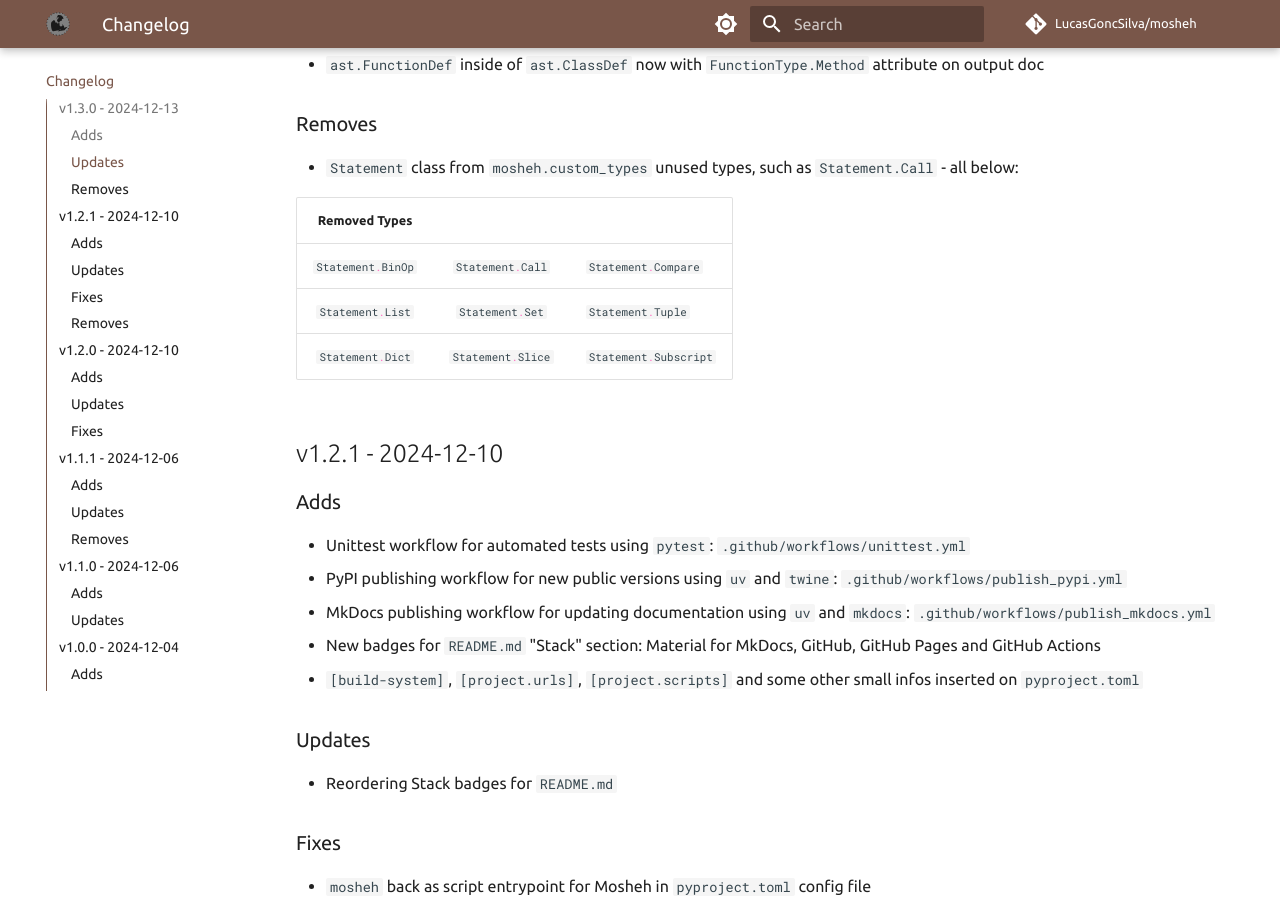
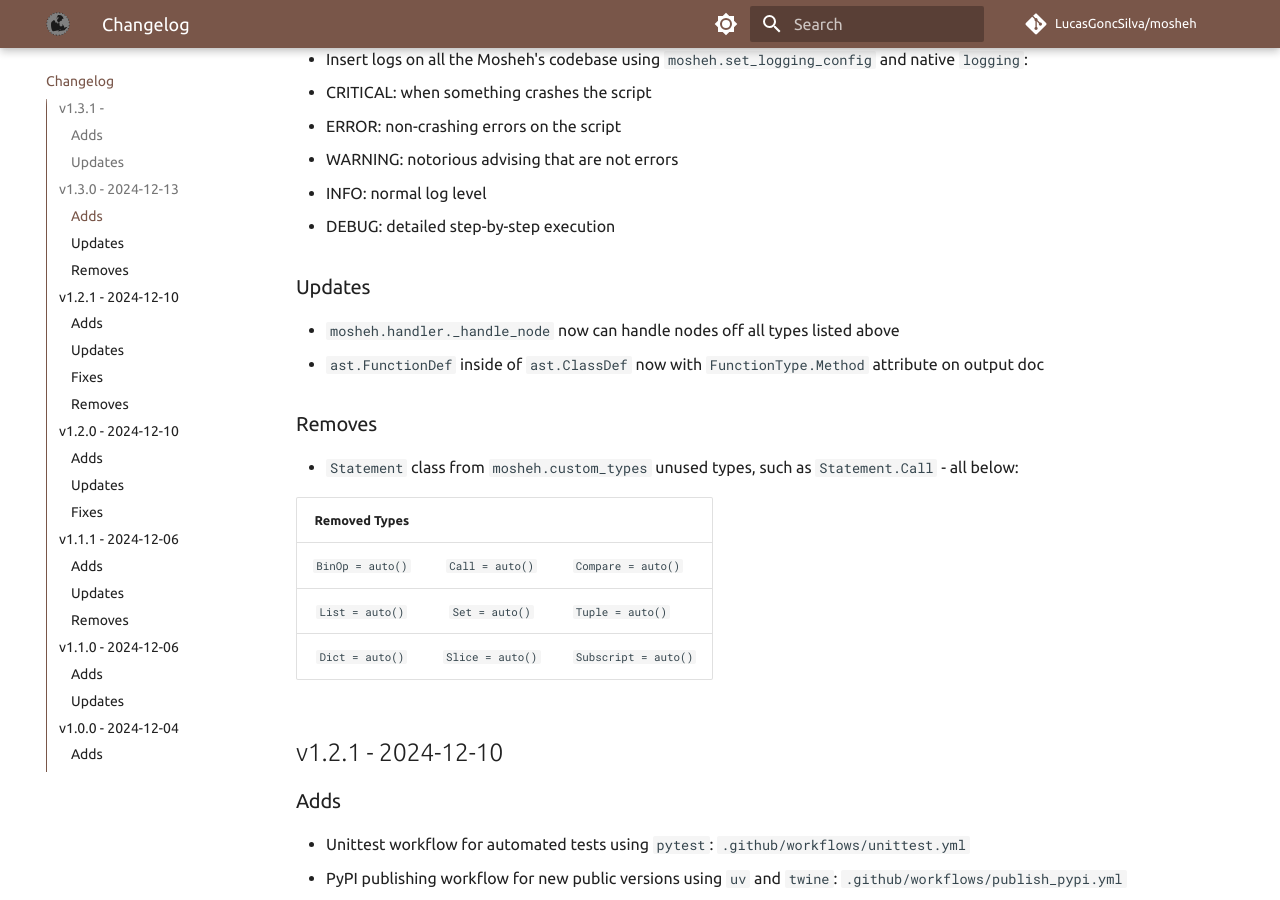
Before and after one commit to LucasGoncSilva/mosheh, an MkDocs documentation site: the page built from documentation/docs/changelog.md, in a window 1280 px wide and 900 px high, scrolled down 1721 px. Built offline with MkDocs 1.6.1 and Material for MkDocs 9.7.7, drawn with Linux system fonts in a browser that asks for light colours; comment, search, counter and statistics services are not loaded; some of the changed text lies outside the part shown.

Commit message:
sync docs

```diff
--- a/documentation/docs/changelog.md
+++ b/documentation/docs/changelog.md
@@ -40,6 +40,17 @@
 
 -->
 
+## v1.3.1 - {DATE}
+
+### Adds
+
+- Publish official documentation website: [https://lucasgoncsilva.github.io/mosheh/](https://lucasgoncsilva.github.io/mosheh/)
+
+### Updates
+
+- Remaking the Mosheh's documentation itself
+- Setting documentation website metadata on `pyproject.toml`
+
 ## v1.3.0 - 2024-12-13
 
 ### Adds
@@ -73,11 +84,11 @@
 
 - `Statement` class from `mosheh.custom_types` unused types, such as `Statement.Call` - all below:
 
-|     Removed Types      |                        |                            |
-| :--------------------: | :--------------------: | :------------------------- |
-| `#!py Statement.BinOp` | `#!py Statement.Call`  | `#!py Statement.Compare`   |
-| `#!py Statement.List`  |  `#!py Statement.Set`  | `#!py Statement.Tuple`     |
-| `#!py Statement.Dict`  | `#!py Statement.Slice` | `#!py Statement.Subscript` |
+|  Removed Types   |                  |                      |
+| :--------------: | :--------------: | :------------------- |
+| `BinOp = auto()` | `Call = auto()`  | `Compare = auto()`   |
+| `List = auto()`  |  `Set = auto()`  | `Tuple = auto()`     |
+| `Dict = auto()`  | `Slice = auto()` | `Subscript = auto()` |
 
 ## v1.2.1 - 2024-12-10
 
--- a/pyproject.toml
+++ b/pyproject.toml
@@ -33,8 +33,7 @@
 mosheh = "mosheh.main:main"
 
 [project.urls]
-# Homepage = "https://example.com"
-# Documentation = "https://readthedocs.org"
+Documentation = "https://lucasgoncsilva.github.io/mosheh/"
 Repository = "https://github.com/lucasGoncSilva/mosheh/"
 Issues = "https://github.com/LucasGoncSilva/mosheh/issues"
 Changelog = "https://github.com/LucasGoncSilva/mosheh/blob/main/.github/CHANGELOG.md"
```
Also changed, not shown: documentation/docs/index.md (+21 -33 lines), .github/CHANGELOG.md, .github/README.md, 2 other files.
